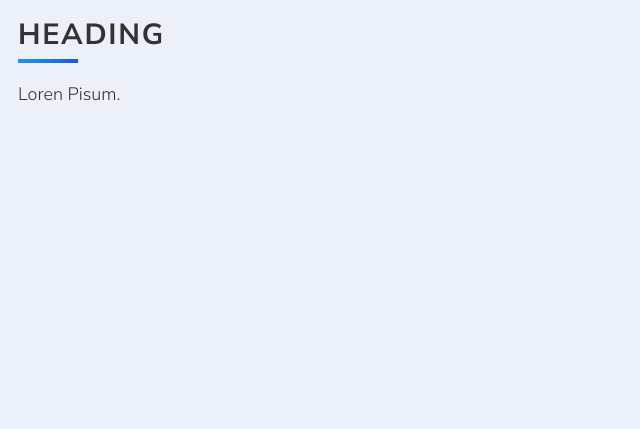
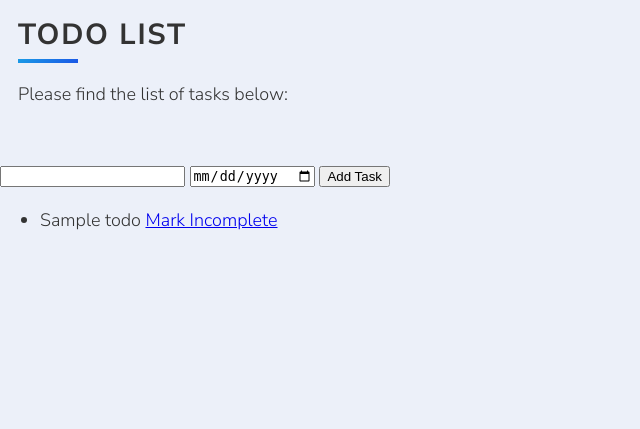
Before and after one commit to ywerling/todo_list_website, a Flask app: template templates/index.html in a window 1280 px wide. Shown: the top 429 px of the page, without its empty margins (0-640 px from the left). Run offline with Flask 3, Linux system fonts and the light colour scheme; tables that the repository leaves empty hold one stand-in row (values such as "Sample post"); the template is opened without the code that fills it: values that come from a table or form of the project are taken from there, most other values are stand-ins (such as "Sample title", 1, 10 or a date in 2020); some libraries are stand-ins or nearby versions.

Commit message:
Initial running version (MVP)

```diff
--- a/main.py
+++ b/main.py
@@ -1,12 +1,51 @@
-from flask import Flask, render_template
+from flask import Flask, request, render_template, redirect, url_for
+from flask_sqlalchemy import SQLAlchemy
+from datetime import datetime, date
 
 #creates the flask instance
 app = Flask(__name__)
+app.config['SQLALCHEMY_DATABASE_URI'] = 'sqlite:///todos.db'
+app.config['SQLALCHEMY_TRACK_MODIFICATIONS'] = False
+db = SQLAlchemy(app)
+
+class Todo(db.Model):
+    id = db.Column(db.Integer, primary_key=True)
+    title = db.Column(db.String(100), nullable=False)
+    complete = db.Column(db.Boolean, default=False)
+    due_date = db.Column(db.DateTime, nullable=True)
+
+    def __repr__(self):
+        return '<Task %r>' % self.title
+
+
+
+with app.app_context():
+    db.create_all()
+
 
 #start page of the webapplication
 @app.route("/")
 def home():
-    return render_template('index.html')
+    todos = Todo.query.order_by(Todo.due_date).all()
+    return render_template('index.html', todos=todos, current_time=datetime.now())
+
+@app.route('/update/<int:todo_id>')
+def update(todo_id):
+    todo = Todo.query.filter_by(id=todo_id).first()
+    todo.complete = not todo.complete
+    db.session.commit()
+    return redirect(url_for('home'))
+
+@app.route('/add', methods=['POST'])
+def add():
+    title = request.form.get('title')
+    due_date = request.form.get('due_date')
+    new_todo = Todo(title=title, due_date=datetime.strptime(due_date, '%Y-%m-%d') if due_date else None)
+    db.session.add(new_todo)
+    db.session.commit()
+    return redirect(url_for('home'))
+
+
 
 #ensures that the application keeps running
 if __name__ == "__main__":
--- a/templates/base.html
+++ b/templates/base.html
@@ -9,7 +9,7 @@
 
     {% block styles %}
     <!-- Load Bootstrap-Flask CSS here -->
-    {{ bootstrap.load_css() }}
+
     <!-- Link to the styles.css here to apply styling to all the child templates.-->
     <link
       rel="stylesheet"
--- a/templates/index.html
+++ b/templates/index.html
@@ -1,11 +1,26 @@
 {% extends 'base.html' %}
 
-{% block title %}Page title{% endblock %}
+{% block title %}Todo List{% endblock %}
 
 {% block content %}
 
 <div class="container">
-  <h1 class="heading">Heading</h1>
-  <p class="description">Loren Pisum.</p>
+  <h1 class="heading">TODO List</h1>
+  <p class="description">Please find the list of tasks below:</p>
+      <form action="/add" method="post">
+        <input type="text" name="title" required>
+        <input type="date" name="due_date">
+        <button type="submit">Add Task</button>
+    </form>
+    <ul>
+      {% for todo in todos %}
+      <li style="{{ 'color:red;' if todo.due_date and todo.due_date < current_time  else '' }}">
+        {{ todo.title }}
+            <a href="/update/{{ todo.id }}">
+                {{ 'Mark Incomplete' if todo.complete else 'Mark Complete' }}
+            </a>
+        </li>
+        {% endfor %}
+    </ul>
 </div>
 {% endblock %}
```
Also changed, not shown: Instructions.md (added).
